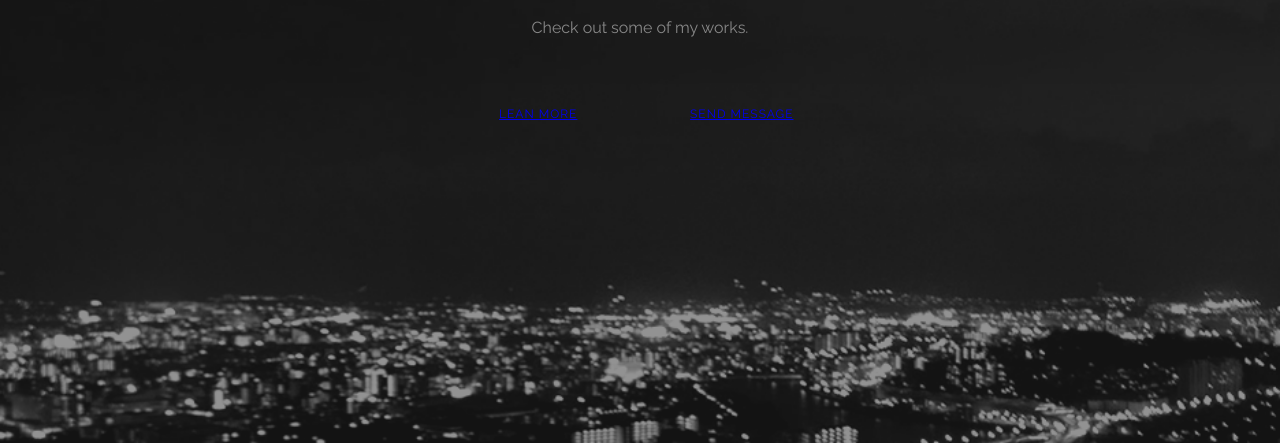
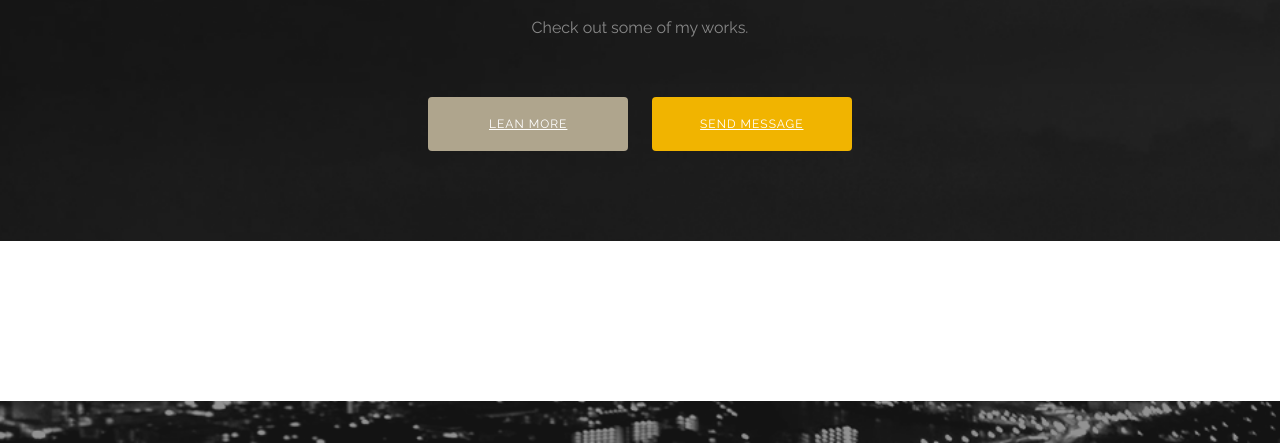
Before and after one commit to ma-bo-do-fu/single-page-layout, a plain HTML site: page index.html in a window 1280 px wide. Shown: the part 357-800 px from the top of the page. Drawn offline with Linux system fonts and the light colour scheme.

Commit message:
マルチクラスCSSを追加

```diff
--- a/css/style.css
+++ b/css/style.css
@@ -53,10 +53,24 @@ body {
   width: 200px;
   padding: 20px;
   border-radius: 4px;
-  background-color: none;
+  background-color: #afa58d;
+  color: #fff;
+  text-decoration: node;
   letter-spacing: 1px;
   font-size: 1.2rem;
 }
-.button-hover {
+.button:hover {
   opacity: 0.9;
 }
+.button-showy {
+  background-color: #f1b400;
+}
+.buttons .button {
+  margin: 10px;
+}
+
+.about {
+  padding: 80px 30px;
+  background-color: #fff;
+  color: #333;
+}
--- a/index.html
+++ b/index.html
@@ -15,7 +15,7 @@
     <p class="site-description">Check out some of my works.</p>
     <div class="buttons">
       <a class="button" href="#about">LEAN MORE</a>
-      <a class="button button-snowy" href="#contact">SEND MESSAGE</a>
+      <a class="button button-showy" href="#contact">SEND MESSAGE</a>
     </div>
   </header>
   <section class="about" id="about">
```
